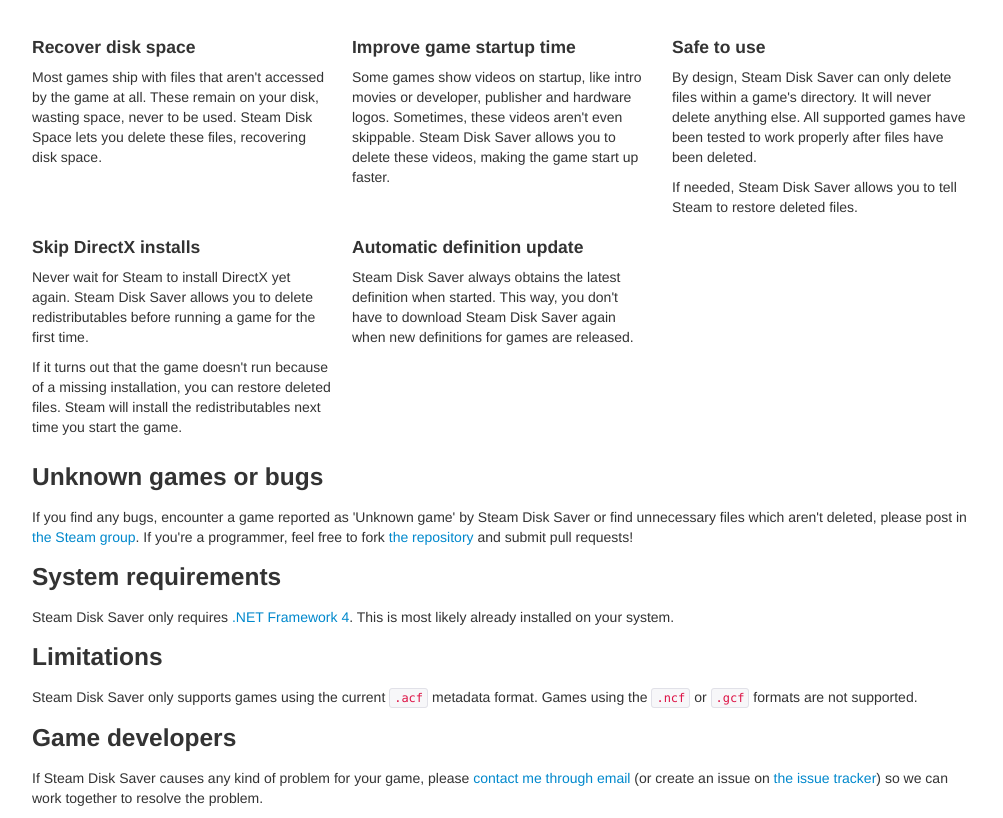
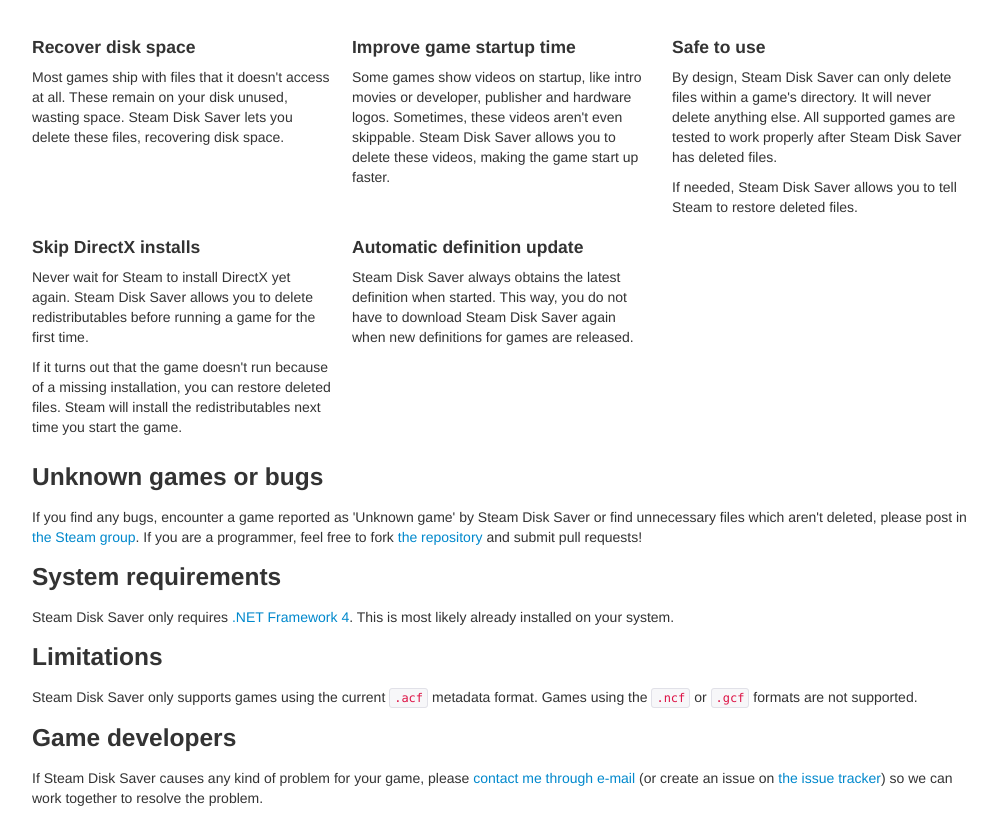
Before and after one commit to zr40/steamdisksaver, a plain HTML site: page index.html in a window 1280 px wide. Shown: the part 287-1105 px from the top of the page, without its empty margins (138-1141 px from the left). Drawn offline with Linux system fonts and the light colour scheme.

Commit message:
Improve grammar, fix typo

```diff
--- a/index.html
+++ b/index.html
@@ -10,7 +10,7 @@
 	<div class=row>
 		<div class=span4>
 			<h4>Recover disk space</h4>
-			<p>Most games ship with files that aren't accessed by the game at all. These remain on your disk, wasting space, never to be used. Steam Disk Space lets you delete these files, recovering disk space.
+			<p>Most games ship with files that it doesn't access at all. These remain on your disk unused, wasting space. Steam Disk Saver lets you delete these files, recovering disk space.
 		</div>
 		<div class=span4>
 			<h4>Improve game startup time</h4>
@@ -18,7 +18,7 @@
 		</div>
 		<div class=span4>
 			<h4>Safe to use</h4>
-			<p>By design, Steam Disk Saver can only delete files within a game's directory. It will never delete anything else. All supported games have been tested to work properly after files have been deleted.
+			<p>By design, Steam Disk Saver can only delete files within a game's directory. It will never delete anything else. All supported games are tested to work properly after Steam Disk Saver has deleted files.
 			<p>If needed, Steam Disk Saver allows you to tell Steam to restore deleted files.
 		</div>
 	</div>
@@ -30,15 +30,15 @@
 		</div>
 		<div class=span4>
 			<h4>Automatic definition update</h4>
-			<p>Steam Disk Saver always obtains the latest definition when started. This way, you don't have to download Steam Disk Saver again when new definitions for games are released.
+			<p>Steam Disk Saver always obtains the latest definition when started. This way, you do not have to download Steam Disk Saver again when new definitions for games are released.
 		</div>
 	</div>
 	<h3>Unknown games or bugs</h3>
-	<p>If you find any bugs, encounter a game reported as 'Unknown game' by Steam Disk Saver or find unnecessary files which aren't deleted, please post in <a>the Steam group</a>. If you're a programmer, feel free to fork <a href=https://github.com/zr40/steamdisksaver>the repository</a> and submit pull requests!
+	<p>If you find any bugs, encounter a game reported as 'Unknown game' by Steam Disk Saver or find unnecessary files which aren't deleted, please post in <a>the Steam group</a>. If you are a programmer, feel free to fork <a href=https://github.com/zr40/steamdisksaver>the repository</a> and submit pull requests!
 	<h3>System requirements</h3>
 	<p>Steam Disk Saver only requires <a href='http://www.microsoft.com/en-us/download/details.aspx?id=17851'>.NET Framework 4</a>. This is most likely already installed on your system.
 	<h3>Limitations</h3>
 	<p>Steam Disk Saver only supports games using the current <code>.acf</code> metadata format. Games using the <code>.ncf</code> or <code>.gcf</code> formats are not supported.
 	<h3>Game developers</h3>
-	<p>If Steam Disk Saver causes any kind of problem for your game, please <a href=mailto:steamdisksaver@zr40.nl>contact me through email</a> (or create an issue on <a href=https://github.com/zr40/steamdisksaver/issues>the issue tracker</a>) so we can work together to resolve the problem.
+	<p>If Steam Disk Saver causes any kind of problem for your game, please <a href=mailto:steamdisksaver@zr40.nl>contact me through e-mail</a> (or create an issue on <a href=https://github.com/zr40/steamdisksaver/issues>the issue tracker</a>) so we can work together to resolve the problem.
 </div>
```
